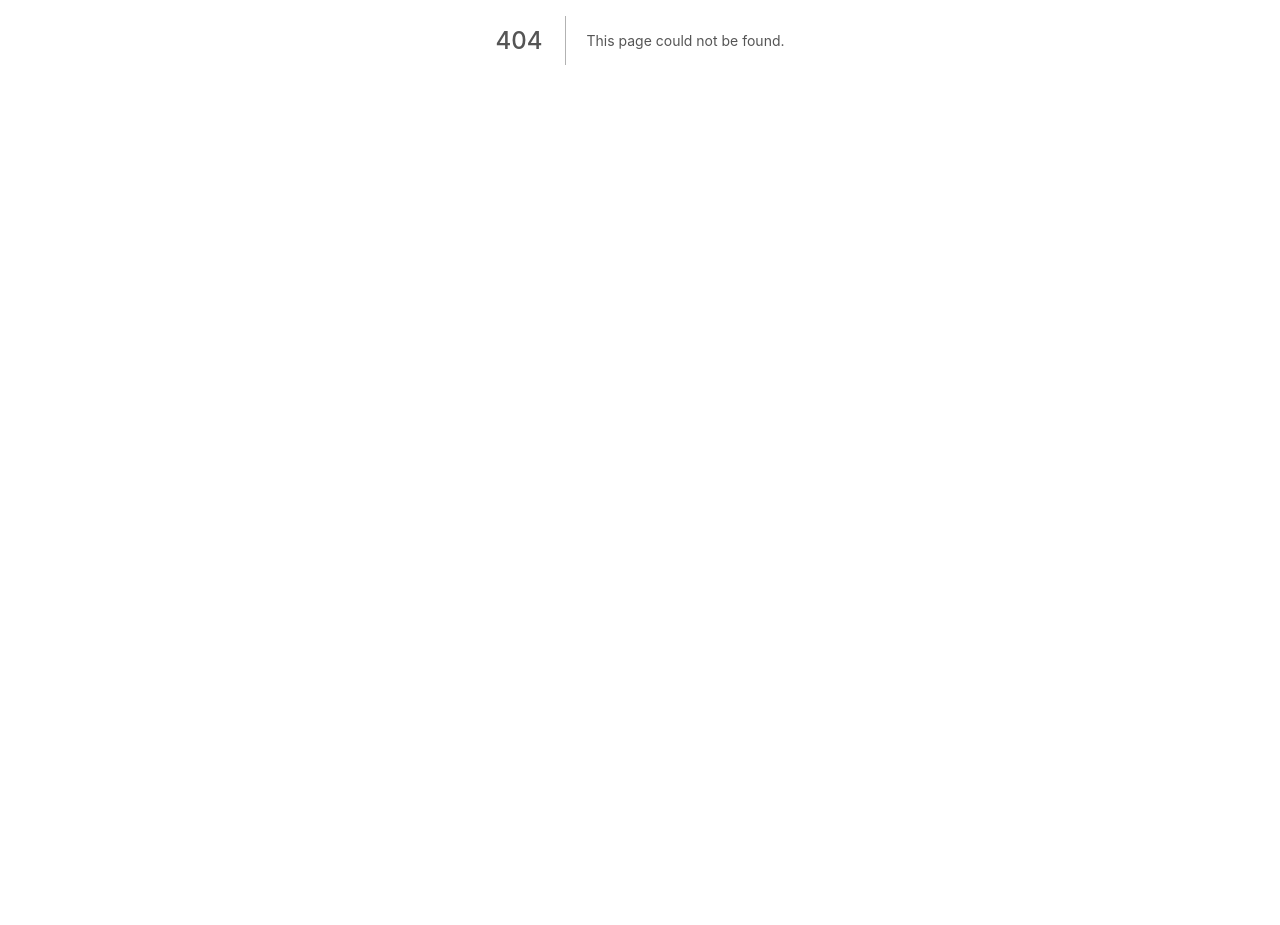
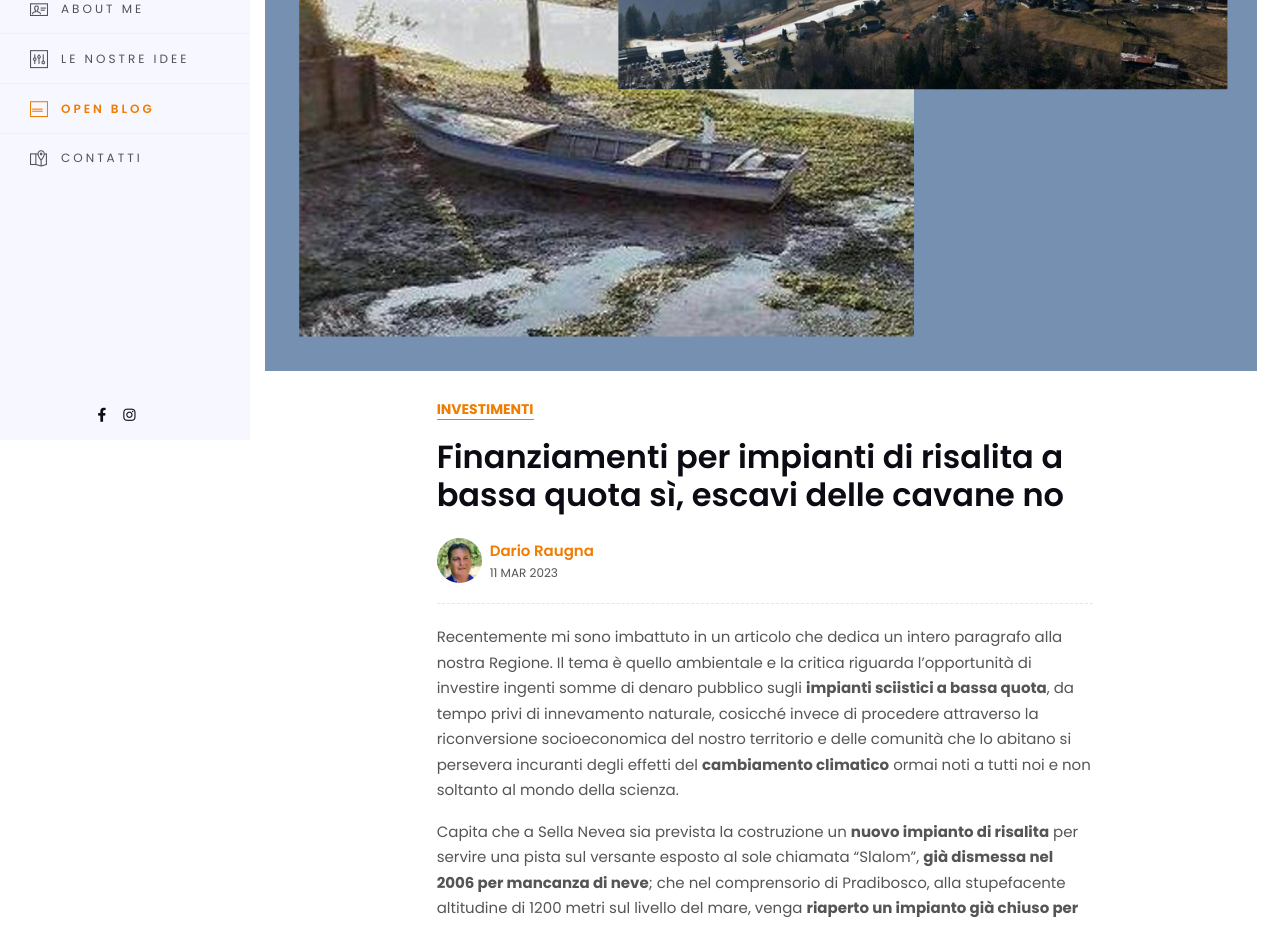
Before and after one commit to plomatteo/polomatteoit, a Next.js app in the folder basedir/: page /single-blog-3 in a window 1280 px wide. Before the commit this address had no page. Shown: the part 360-1285 px from the top of the page. Before the commit the page ends 800 px from the top, so only its background shows below. Built offline with nearby package versions, Linux system fonts and the light colour scheme; a web font is replaced by a local one.

Commit message:
add post dario

```diff
--- /dev/null
+++ b/basedir/pages/single-blog-3.js
@@ -0,0 +1,52 @@
+import Layout from "../src/layout/Layout";
+const SingleBlog2 = () => {
+  return (
+    <Layout blog >
+      <meta property="og:url" content="https://matteopolo.com/single-blog-3" />
+      <meta property="og:type" content="article" />
+      <meta property="og:title" content="Lotta alla precarietà, difesa dei servizi, investimenti per il progresso." />
+      <meta property="og:description" content="Ci sono molte questioni che in queste settimane vogliamo rimettere al centro del dibattito pubblico, tra queste ce ne sono quatto che hanno la priorità." />
+      <meta property="og:image" content="https://matteopolo.com/static/img/mare-montagna.png" />
+      <div className="single-blog">
+        <div className="container">
+          <div className="blog-feature-img">
+            <img src="static/img/mare-montagna.png" title="" alt="" />
+          </div>
+          <div className="row justify-content-center">
+            <div className="col-lg-8">
+              <article className="article">
+                <div className="article-title">
+                  <h6>
+                    <a href="#">Investimenti</a>
+                  </h6>
+                  <h2>Finanziamenti per impianti di risalita a bassa quota sì, escavi delle cavane no</h2>
+                  <div className="media">
+                    <div className="avatar">
+                      <img src="static/img/dario-raugna.png" title="" alt="" />
+                    </div>
+                    <div className="media-body">
+                      <label>Dario Raugna</label>
+                      <span>11 MAR 2023</span>
+                    </div>
+                  </div>
+                </div>
+                <div className="article-content">
+                  <p>Recentemente mi sono imbattuto in un articolo che dedica un intero paragrafo alla nostra Regione. Il tema è quello ambientale e la critica riguarda l’opportunità di investire ingenti somme di denaro pubblico sugli <b>impianti sciistici a bassa quota</b>, da tempo privi di innevamento naturale, cosicché invece di procedere attraverso la riconversione socioeconomica del nostro territorio e delle comunità che lo abitano si persevera incuranti degli effetti del <b>cambiamento climatico</b> ormai noti a tutti noi e non soltanto al mondo della scienza.</p>
+                  <p>Capita che a Sella Nevea sia prevista la costruzione un <b>nuovo impianto di risalita</b> per servire una pista sul versante esposto al sole chiamata “Slalom”, <b>già dismessa nel 2006 per mancanza di neve</b>; che nel comprensorio di Pradibosco, alla stupefacente altitudine di 1200 metri sul livello del mare, venga <b>riaperto un impianto già chiuso per otto anni a causa dello scarso innevamento</b>,  che è perfino diventato un “caso di studio” da parte dell’organismo indipendente internazionale Eurac che punta ad aiutare le stazioni sciistiche e le comunità che orbitano loro intorno a superare la propria dipendenza dalla neve.</p>
+                  <p>Ma Il caso più emblematico è quello di Tarvisio dove è prevista la realizzazione di una pista da sci lungo il Monte Florianca, che arriva fino alla Piana dell’Angelo, a <b>780 metri di quota</b>. Per ironia della sorte il caso vuole che proprio lì ci sia il <b>ristorante “Al Vecchio Skilift” di proprietà del vicepresidente del Consiglio regionale</b>, il leghista <b>Stefano Mazzolini</b>. Il costo si aggira intorno ai 2,5 milioni di euro e poco importa se per creare il tracciato sarà necessario <b>abbattere un fitto bosco di circa 6 ettari.</b></p>
+                  <p>Sono convinto che al di là del macroscopico tema ambientale, sconosciuto soltanto a chi ci governa, si possa trarre insegnamento anche dalle notizie più infelici, come quelle qui sopra riportate. Sto pensando ad una soluzione per <b>l’escavazione delle nostre cavane</b>, che la Regione di era ripromessa di voler fare. Ecco, dopo vari tentativi finiti come un sasso nell’acqua (sarebbe meglio dire nel fango), <b>forse la soluzione è più vicina di quel che si potesse pensare</b>: basterà <b>regalare un casone al vicepresidente del consiglio</b> o ad altro soggetto affine il governatore Fedriga <b>per portare finalmente l’attenzione della nostra laguna</b> al cospetto di chi si era impegnato a fornirci una soluzione.</p>
+                </div>
+                <div className="nav tag-cloud">
+                  <a href="#">Investimenti</a>
+                  {/* <a href="#">Prima casa</a>
+                  <a href="#">Grado</a> */}
+                </div>
+              </article>
+            </div>
+          </div>
+        </div>
+      </div >
+    </Layout >
+  );
+};
+export default SingleBlog2;
```
Also changed, not shown: basedir/src/components/Blog.js (+21 -0 lines), basedir/public/static/img/dario-raugna.png (added), basedir/public/static/img/mare-montagna.png (added).
